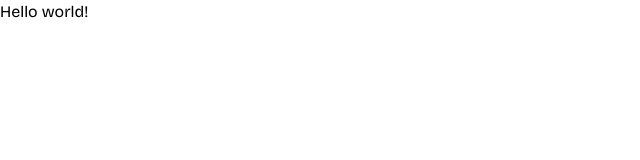
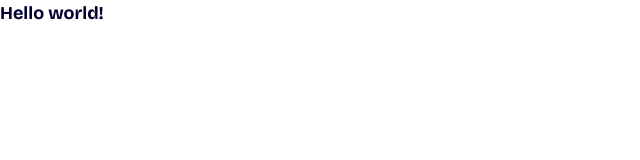
Before and after one commit to YudiYamada/weather-app-main, a React (Vite) app: page / in a window 1280 px wide. Shown: the top 160 px of the page, without its empty margins (0-640 px from the left). Built offline with nearby package versions, Linux system fonts and the light colour scheme.

Commit message:
chore: initial styles

```diff
--- a/src/index.css
+++ b/src/index.css
@@ -1,5 +1,56 @@
 @import "tailwindcss";
 
-body {
-  font-family: "Bricolage Grotesque", sans-serif;
+@layer base {
+  :root {
+    /* Neutral */
+    --color-neutral-900: hsl(243, 96%, 9%);
+    --color-neutral-800: hsl(243, 27%, 20%);
+    --color-neutral-700: hsl(243, 23%, 24%);
+    --color-neutral-600: hsl(243, 23%, 30%);
+    --color-neutral-300: hsl(240, 6%, 70%);
+    --color-neutral-200: hsl(250, 6%, 84%);
+    --color-neutral-0: hsl(0, 0%, 100%);
+
+    /* Orange */
+    --color-orange-500: hsl(28, 100%, 52%);
+
+    /* Blue */
+    --color-blue-500: hsl(233, 67%, 56%);
+    --color-blue-700: hsl(248, 70%, 36%);
+  }
+
+  body {
+    font-family: "DM Sans", sans-serif;
+    font-size: 18px;
+    background-color: var(--color-neutral-0);
+    color: var(--color-neutral-900);
+  }
+
+  h1,
+  h2,
+  h3,
+  h4,
+  h5,
+  h6 {
+    font-family: "Bricolage Grotesque", sans-serif;
+    font-weight: 700;
+  }
 }
+
+@theme {
+  --color-neutral-900: var(--color-neutral-900);
+  --color-neutral-800: var(--color-neutral-800);
+  --color-neutral-700: var(--color-neutral-700);
+  --color-neutral-600: var(--color-neutral-600);
+  --color-neutral-300: var(--color-neutral-300);
+  --color-neutral-200: var(--color-neutral-200);
+  --color-neutral-0: var(--color-neutral-0);
+
+  --color-orange-500: var(--color-orange-500);
+
+  --color-blue-500: var(--color-blue-500);
+  --color-blue-700: var(--color-blue-700);
+
+  --font-dm: "DM Sans", sans-serif;
+  --font-bricolage: "Bricolage Grotesque", sans-serif;
+}
```
